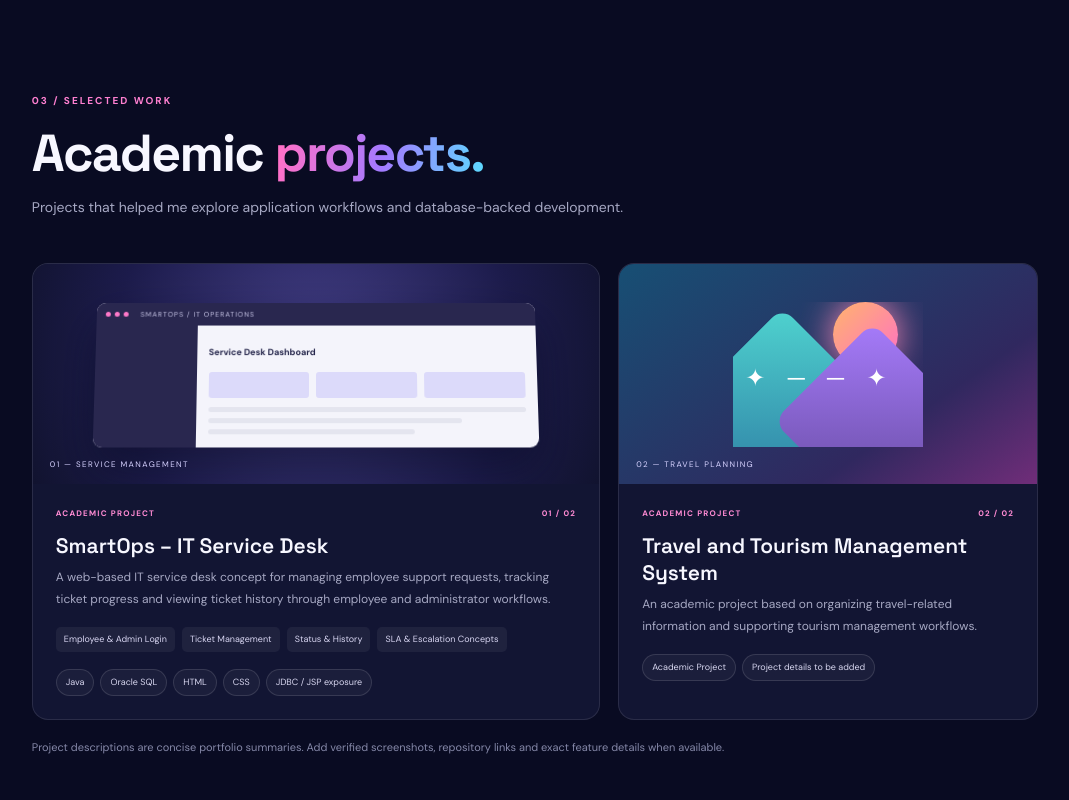
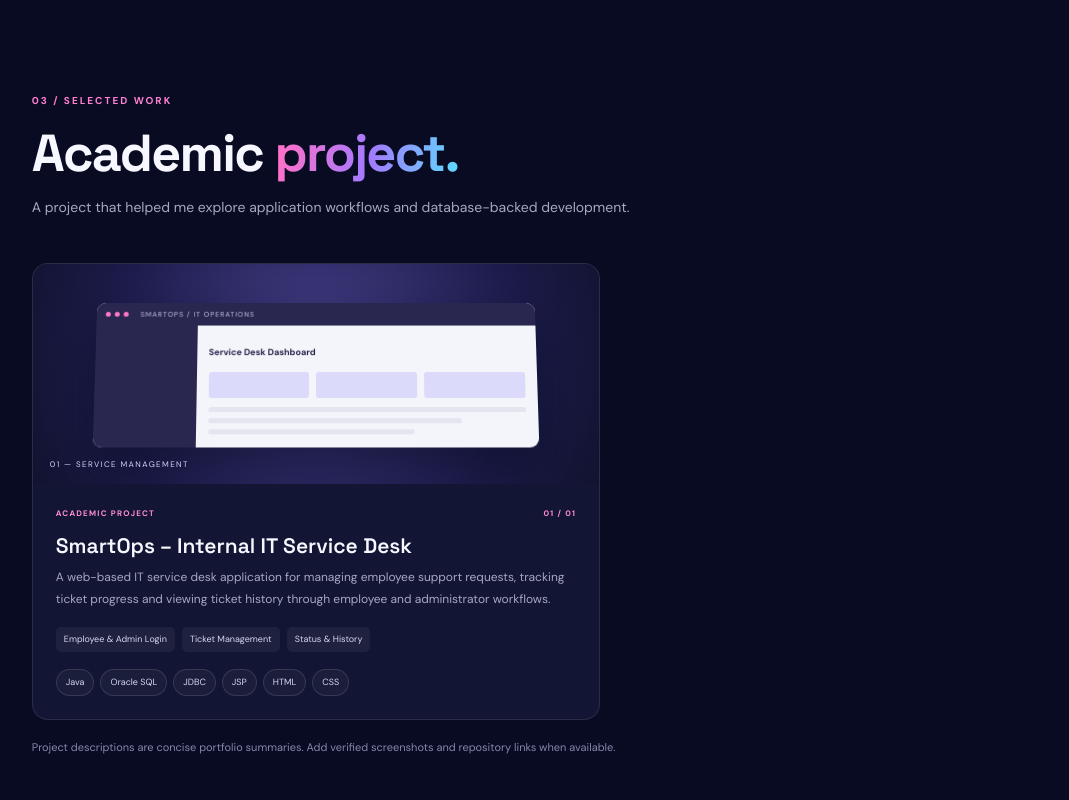
Before and after one commit to bhawankarprem-bit/shreyash-portfolio, a plain HTML site: page index.html in a window 1280 px wide. Shown: the part 2360-3160 px from the top of the page, without its empty margins (105-1174 px from the left). Drawn offline with Linux system fonts and the light colour scheme.

Commit message:
Update index.html

```diff
--- a/index.html
+++ b/index.html
@@ -4,9 +4,20 @@
 <head>
   <meta charset="UTF-8">
   <meta name="viewport" content="width=device-width, initial-scale=1.0">
-  <meta name="description" content="Shreyash Bhawankar — B.Sc. Computer Science graduate and aspiring Java Developer. Explore skills, academic projects and contact details.">
+
+  <!-- Google Search Console Verification -->
+  <meta name="google-site-verification" content="hc_Dgo3mE5yYG_GKWs1-j0_nAIjyNFD5DjtkNxmaJ4Q" />
+
+  <!-- SEO -->
+  <meta name="description" content="Shreyash Bhawankar - B.Sc. Computer Science graduate and Java Developer Fresher from Pune, Maharashtra. Explore Java skills, Oracle SQL, SmartOps project and portfolio.">
+  <meta name="keywords" content="Shreyash Bhawankar, Java Developer Fresher, Java Developer Pune, Java Portfolio, Core Java, Oracle SQL, SmartOps">
+  <meta name="author" content="Shreyash Bhawankar">
+  <meta name="robots" content="index, follow">
   <meta name="theme-color" content="#0b0b24">
-  <title>Shreyash Bhawankar | Java Developer</title>
+
+  <title>Shreyash Bhawankar | Java Developer Fresher | Pune</title>
+
+  <link rel="canonical" href="https://bhawankarprem-bit.github.io/shreyash-portfolio/">
 
   <link rel="preconnect" href="https://fonts.googleapis.com">
   <link rel="preconnect" href="https://fonts.gstatic.com" crossorigin>
@@ -45,7 +56,6 @@
 
     <!-- HOME SECTION -->
     <section class="hero section" id="home">
-
       <div class="hero-text">
 
         <div class="availability">
@@ -86,9 +96,7 @@
 
         <div class="socials">
           <a href="https://github.com/bhawankarprem-bit" target="_blank" rel="noreferrer">GitHub ↗</a>
-
           <a href="https://www.linkedin.com/in/shreyash-bhawankar-b49805343" target="_blank" rel="noreferrer">LinkedIn ↗</a>
-
           <a href="mailto:bhawankarprem@gmail.com">Email ↗</a>
         </div>
 
@@ -107,12 +115,10 @@
           </div>
 
           <div class="avatar">
-            <!-- UPDATED PROFILE IMAGE PATH -->
             <img src="profile.jpg" alt="Shreyash Bhawankar">
           </div>
 
           <h3>Shreyash Bhawankar</h3>
-
           <p class="panel-role">Java Developer | Fresher</p>
 
           <div class="panel-rule"></div>
@@ -167,7 +173,7 @@
 
         <p class="muted">
           I enjoy building practical applications using Core Java, Oracle SQL,
-          PL/SQL and web technologies. Through academic projects like SmartOps –
+          PL/SQL and web technologies. Through my academic project SmartOps –
           IT Service Desk, I have explored application development, database
           integration and problem-solving. I am continuously improving my
           technical skills and looking forward to starting my career as a
@@ -272,17 +278,16 @@
         <p class="eyebrow">03 / SELECTED WORK</p>
 
         <h2>
-          Academic <span class="gradient-text">projects.</span>
+          Academic <span class="gradient-text">project.</span>
         </h2>
 
         <p class="section-subtitle">
-          Projects that helped me explore application workflows and database-backed development.
+          A project that helped me explore application workflows and database-backed development.
         </p>
       </div>
 
       <div class="projects-grid">
 
-        <!-- SMARTOPS PROJECT -->
         <article class="project-card project-featured">
 
           <div class="project-art smartops-art">
@@ -324,13 +329,13 @@
 
             <div class="project-meta">
               <span>ACADEMIC PROJECT</span>
-              <span>01 / 02</span>
+              <span>01 / 01</span>
             </div>
 
-            <h3>SmartOps – IT Service Desk</h3>
+            <h3>SmartOps – Internal IT Service Desk</h3>
 
             <p>
-              A web-based IT service desk concept for managing employee support
+              A web-based IT service desk application for managing employee support
               requests, tracking ticket progress and viewing ticket history
               through employee and administrator workflows.
             </p>
@@ -339,53 +344,15 @@
               <span>Employee &amp; Admin Login</span>
               <span>Ticket Management</span>
               <span>Status &amp; History</span>
-              <span>SLA &amp; Escalation Concepts</span>
             </div>
 
             <div class="tech-list">
               <span>Java</span>
               <span>Oracle SQL</span>
+              <span>JDBC</span>
+              <span>JSP</span>
               <span>HTML</span>
               <span>CSS</span>
-              <span>JDBC / JSP exposure</span>
-            </div>
-
-          </div>
-        </article>
-
-        <!-- TRAVEL PROJECT -->
-        <article class="project-card">
-
-          <div class="project-art travel-art">
-
-            <div class="travel-illustration">
-              <span class="sun"></span>
-              <span class="mountain mountain-one"></span>
-              <span class="mountain mountain-two"></span>
-              <span class="route">✦ ─ ─ ✦</span>
-            </div>
-
-            <span class="art-label">02 — TRAVEL PLANNING</span>
-
-          </div>
-
-          <div class="project-info">
-
-            <div class="project-meta">
-              <span>ACADEMIC PROJECT</span>
-              <span>02 / 02</span>
-            </div>
-
-            <h3>Travel and Tourism Management System</h3>
-
-            <p>
-              An academic project based on organizing travel-related information
-              and supporting tourism management workflows.
-            </p>
-
-            <div class="tech-list">
-              <span>Academic Project</span>
-              <span>Project details to be added</span>
             </div>
 
           </div>
@@ -395,7 +362,7 @@
 
       <p class="project-disclaimer">
         Project descriptions are concise portfolio summaries. Add verified
-        screenshots, repository links and exact feature details when available.
+        screenshots and repository links when available.
       </p>
 
     </section>
@@ -442,6 +409,7 @@
               Matoshree Vidhyalaya, Mahagaon ·
               Maharashtra State Board, Amravati
             </p>
+            <strong>67%</strong>
           </div>
 
         </article>
@@ -458,6 +426,7 @@
               Matoshree Vidhyalaya, Mahagaon ·
               Maharashtra State Board, Amravati
             </p>
+            <strong>88%</strong>
           </div>
 
         </article>
```
